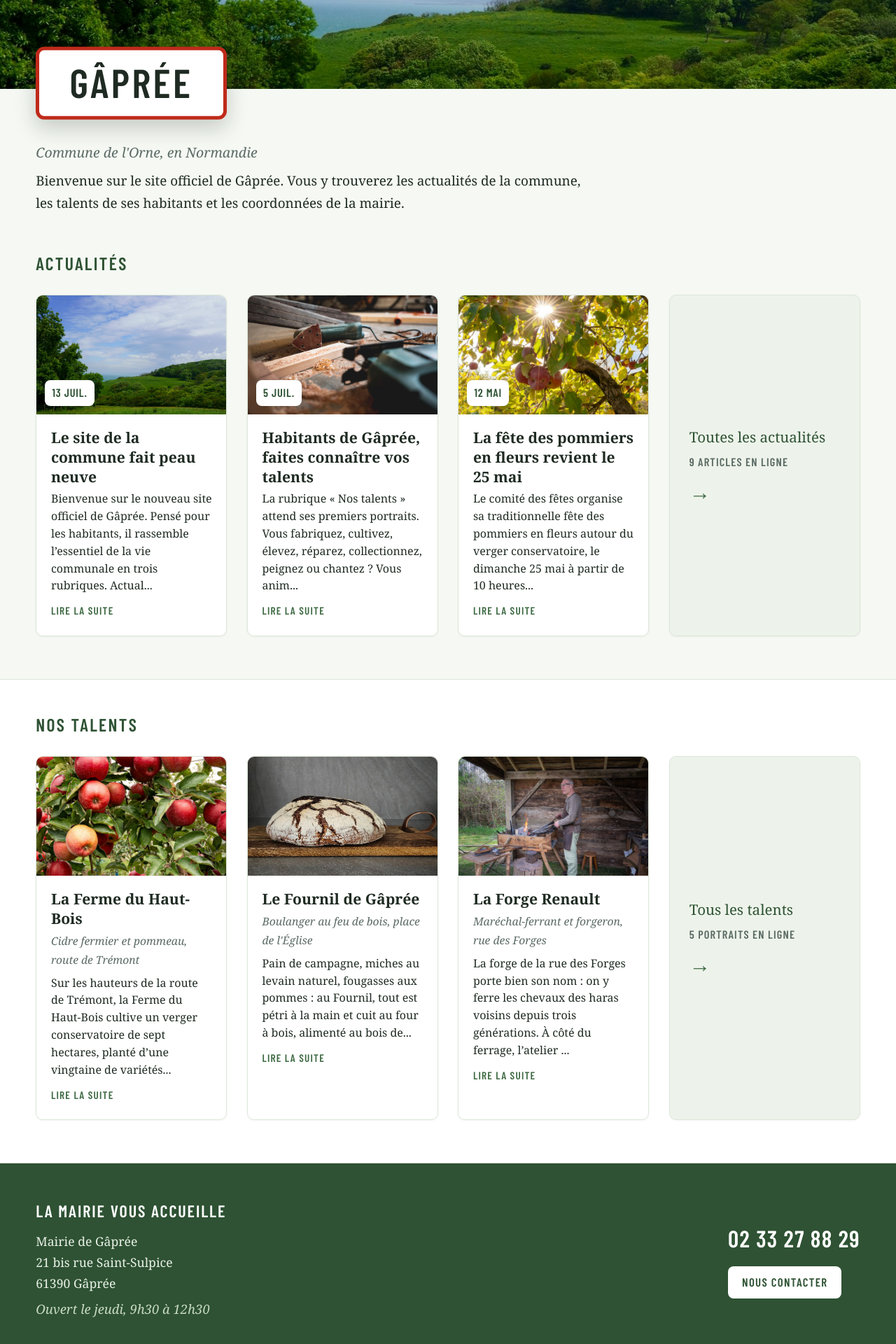
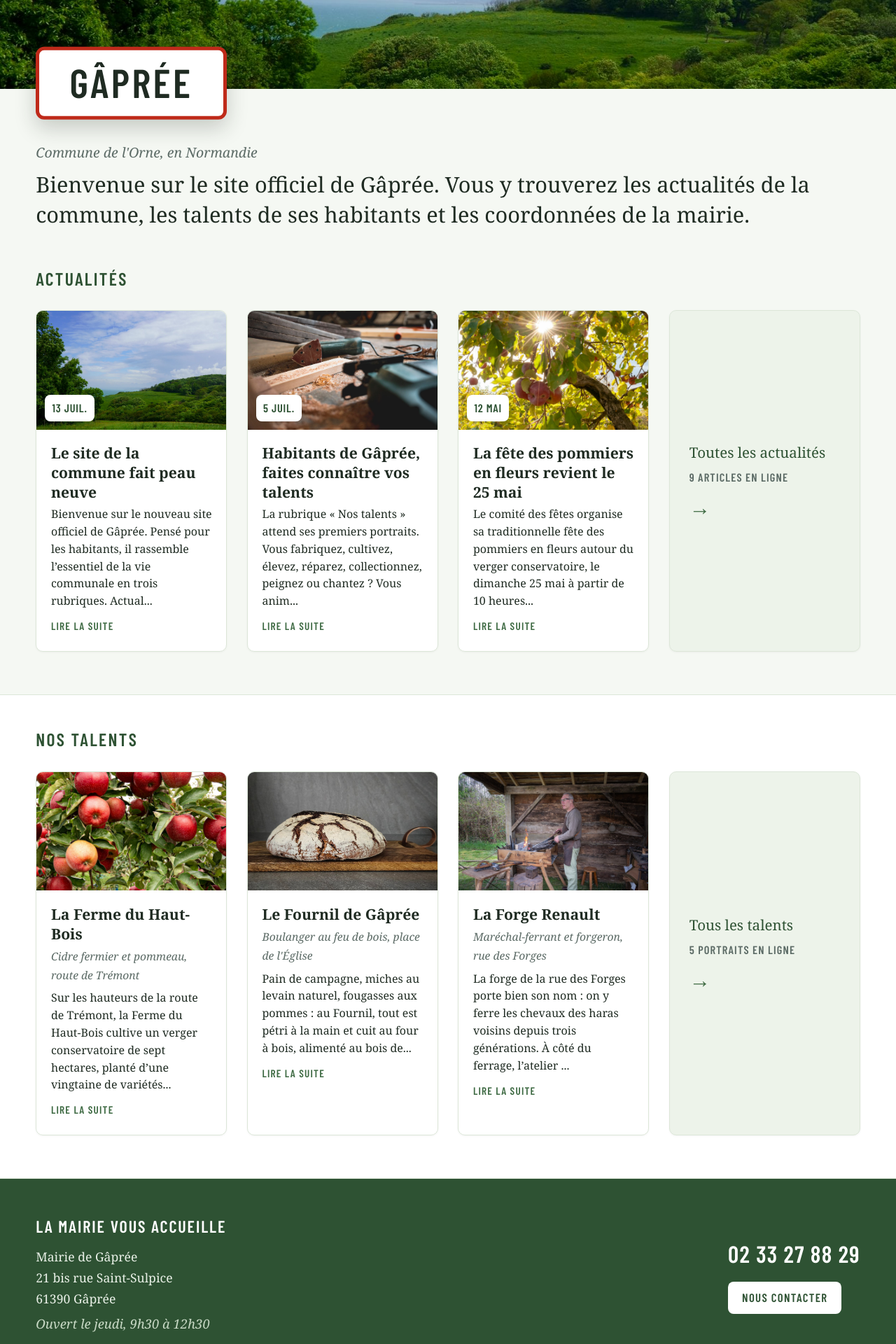
Before and after one commit to davidlotaut/gapree-website, a Jekyll site: the page built from index.html, in a window 1280 px wide. Shown: the part 452-2372 px from the top of the page at 70% size. Built offline with Jekyll 4.4.1, drawn with Linux system fonts in a browser that asks for light colours.

Commit message:
fix: la phrase d'accueil occupe la largeur de la page
Elle était bridée à 76 caractères, ce qui laissait 502 px de blanc sur sa
droite, à côté de cartes qui prennent toute la largeur. Elle devient une
accroche : pleine largeur, et une taille qui suit celle de l'écran.

Co-Authored-By: Claude Opus 5 <noreply@anthropic.com>

```diff
--- a/assets/css/style.css
+++ b/assets/css/style.css
@@ -198,10 +198,12 @@ button:focus-visible {
   color: var(--ardoise);
 }
 
+/* Phrase d'accueil : une accroche, pas un paragraphe. Elle occupe la largeur
+   de la page au lieu de laisser une colonne vide sur sa droite. */
 .intro-texte {
   margin: 0;
-  max-width: 76ch;
-  font-size: 1.18rem;
+  font-size: clamp(1.3rem, 2.4vw, 2rem);
+  line-height: 1.4;
 }
 
 /* --- Sections et grilles --------------------------------------------------- */
```
